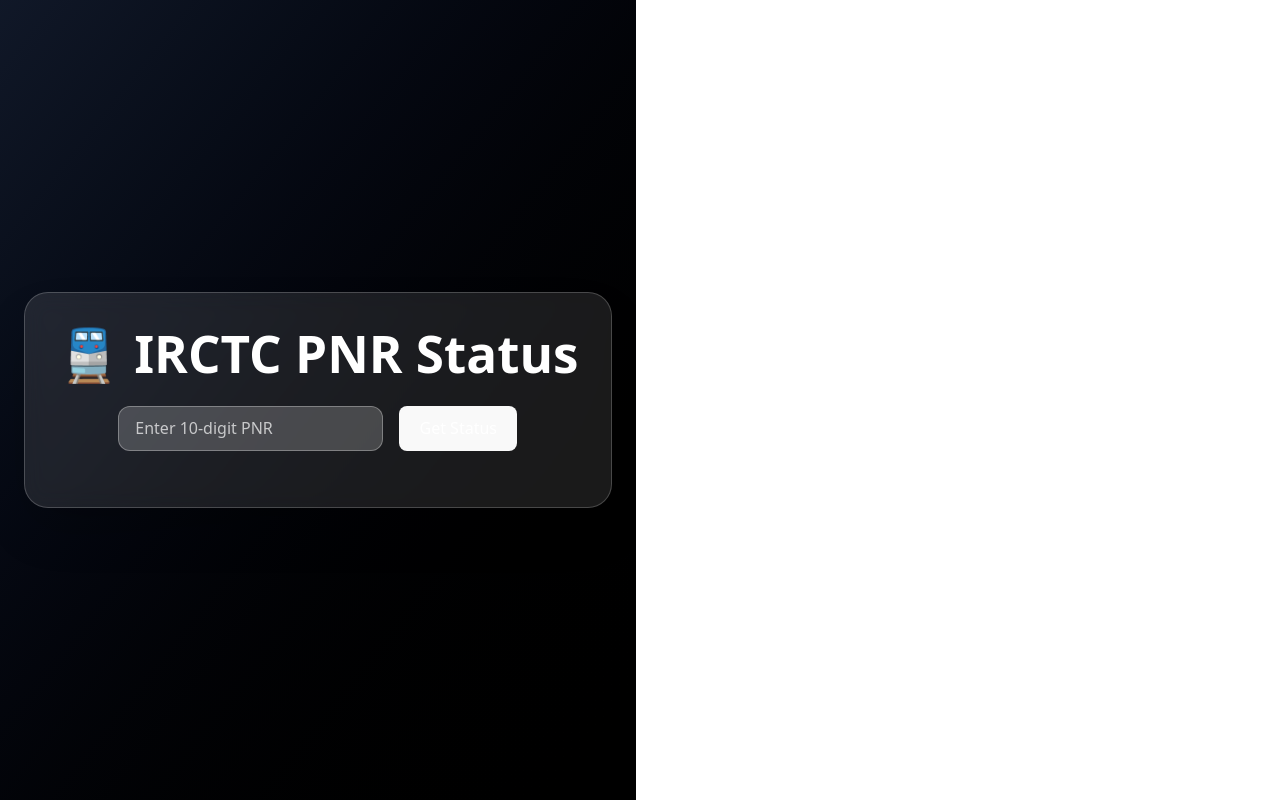
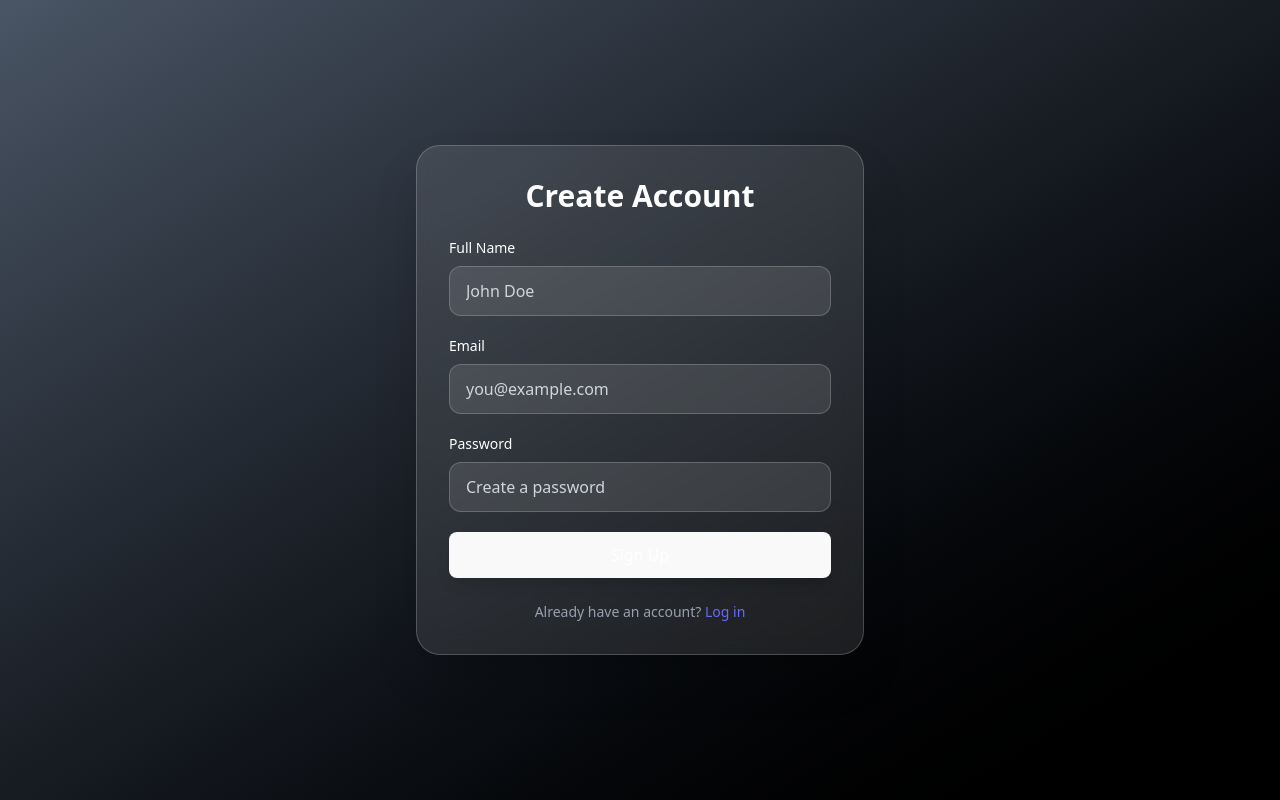
Before and after one commit to krishnafauj/trainticketswap, a React (Vite) app in the folder train/: page /signup in a window 1280 px wide. Built offline with nearby package versions, Linux system fonts and the light colour scheme.

Commit message:
added login and signup page

```diff
--- a/train/package.json
+++ b/train/package.json
@@ -13,6 +13,7 @@
     "@tailwindcss/vite": "^4.1.11",
     "react": "^19.1.0",
     "react-dom": "^19.1.0",
+    "react-router-dom": "^7.7.0",
     "tailwindcss": "^4.1.11"
   },
   "devDependencies": {
--- a/train/src/App.jsx
+++ b/train/src/App.jsx
@@ -43,7 +43,7 @@
   };
 
   return (
-    <div className=" min-h-screen bg-gradient-to-br  from-gray-900 overflow-hidden to-black text-white p-6 flex items-center justify-center">
+    <div className=" min-h-screen min-w-screen     bg-gradient-to-br  from-gray-900 overflow-hidden  via-neutral-500 to-black text-white p-6 flex items-center justify-center">
       <div className="w-full max-w-4xl rounded-3xl bg-white/10 backdrop-blur-md border border-white/20 p-8 shadow-2xl">
         <h1 className="text-3xl font-bold text-center text-white mb-6">
           🚆 IRCTC PNR Status
--- /dev/null
+++ b/train/src/ProtectedRouted.jsx
@@ -0,0 +1,17 @@
+import React, { useEffect } from 'react';
+import { useNavigate, Outlet } from 'react-router-dom';
+
+function ProtectedRoute() {
+  const navigate = useNavigate();
+
+  useEffect(() => {
+    const email = localStorage.getItem('email');
+    if (!email) {
+      navigate('/login');
+    }
+  }, [navigate]);
+
+  return <Outlet />;
+}
+
+export default ProtectedRoute;
--- a/train/src/main.jsx
+++ b/train/src/main.jsx
@@ -1,10 +1,24 @@
-import { StrictMode } from 'react'
-import { createRoot } from 'react-dom/client'
-import './index.css'
-import App from './App.jsx'
+import { StrictMode } from 'react';
+import { createRoot } from 'react-dom/client';
+import './index.css';
+import App from './App.jsx';
+import { BrowserRouter, Route, Routes } from 'react-router-dom';
+import Login from './security/Login.jsx';
+import ProtectedRoute from './ProtectedRouted.jsx';
+import Signup from './security/Signup.jsx';
+createRoot(document.getElementById('root')).render(
+  <BrowserRouter>
+    <StrictMode>
+      <div className="min-h-screen  w-screen  overflow-hidden bg-gradient-to-br from-gray-900 to-black">
+        <Routes>
+          <Route element={<ProtectedRoute />}>
+            <Route path='/' element={<App />} />
+          </Route>
+          <Route path='/login' element={<Login />} />
+          <Route path='/signup' element={<Signup />} />
 
-createRoot(document.getElementById('root')).render(
-  <StrictMode>
-    <App className='min-w-full min-h-full' />
-  </StrictMode>,
-)
+        </Routes>
+      </div>
+    </StrictMode>
+  </BrowserRouter>
+);
--- /dev/null
+++ b/train/src/security/Login.jsx
@@ -0,0 +1,41 @@
+
+import React from 'react';
+function Login() {
+  return (
+    <div className="min-h-screen overflow-hidden bg-gradient-to-br from-gray-900 to-black flex items-center justify-center">
+      <div className="w-full max-w-lg mx-4 rounded-3xl bg-white/10 backdrop-blur-md border border-white/20 p-8 shadow-2xl">
+        <h2 className="text-3xl font-bold text-white text-center mb-6">Welcome Back</h2>
+        <form className="space-y-5">
+          <div>
+            <label className="text-white block mb-2 text-sm font-medium">Email</label>
+            <input
+              type="email"
+              className="w-full px-4 py-3 rounded-xl bg-white/10 text-white placeholder-gray-300 border border-white/20 focus:outline-none focus:ring-2 focus:ring-blue-500"
+              placeholder="Enter your email"
+            />
+          </div>
+          <div>
+            <label className="text-white block mb-2 text-sm font-medium">Password</label>
+            <input
+              type="password"
+              className="w-full px-4 py-3 rounded-xl bg-white/10 text-white placeholder-gray-300 border border-white/20 focus:outline-none focus:ring-2 focus:ring-blue-500"
+              placeholder="Enter your password"
+            />
+          </div>
+          <button
+            type="submit"
+            className="w-full bg-blue-600 hover:bg-blue-700 transition-colors text-white font-semibold py-3 rounded-xl shadow-lg"
+          >
+            Login
+          </button>
+        </form>
+        <p className="text-center text-sm text-gray-400 mt-6">
+        Don’t have an account? <a href="#" className="text-blue-400 hover:underline">Sign up</a>
+        </p>
+      </div>
+    </div>
+  );
+}
+
+
+export default Login;
--- /dev/null
+++ b/train/src/security/Signup.jsx
@@ -0,0 +1,48 @@
+import React from 'react';
+
+function Signup() {
+  return (
+    <div className="min-h-screen bg-gradient-to-br from-gray-600 via-black-700 to-black flex items-center justify-center p-4">
+      <div className="w-full max-w-md rounded-3xl bg-white/10 backdrop-blur-md border border-white/20 p-8 shadow-2xl">
+        <h2 className="text-3xl font-bold text-white text-center mb-6">Create Account</h2>
+        <form className="space-y-5">
+          <div>
+            <label className="text-white block mb-2 text-sm font-medium">Full Name</label>
+            <input
+              type="text"
+              className="w-full px-4 py-3 rounded-xl bg-white/10 text-white placeholder-gray-300 border border-white/20 focus:outline-none focus:ring-2 focus:ring-blue-500"
+              placeholder="John Doe"
+            />
+          </div>
+          <div>
+            <label className="text-white block mb-2 text-sm font-medium">Email</label>
+            <input
+              type="email"
+              className="w-full px-4 py-3 rounded-xl bg-white/10 text-white placeholder-gray-300 border border-white/20 focus:outline-none focus:ring-2 focus:ring-blue-500"
+              placeholder="you@example.com"
+            />
+          </div>
+          <div>
+            <label className="text-white block mb-2 text-sm font-medium">Password</label>
+            <input
+              type="password"
+              className="w-full px-4 py-3 rounded-xl bg-white/10 text-white placeholder-gray-300 border border-white/20 focus:outline-none focus:ring-2 focus:ring-blue-500"
+              placeholder="Create a password"
+            />
+          </div>
+          <button
+            type="submit"
+            className="w-full bg-blue-600 hover:bg-blue-700 transition-colors text-white font-semibold py-3 rounded-xl shadow-lg"
+          >
+            Sign Up
+          </button>
+        </form>
+        <p className="text-center text-sm text-gray-400 mt-6">
+          Already have an account? <a href="/login" className="text-blue-400 hover:underline">Log in</a>
+        </p>
+      </div>
+    </div>
+  );
+}
+
+export default Signup;
```
Also changed, not shown: 1 other file (tests, documents, lock files or other folders).
